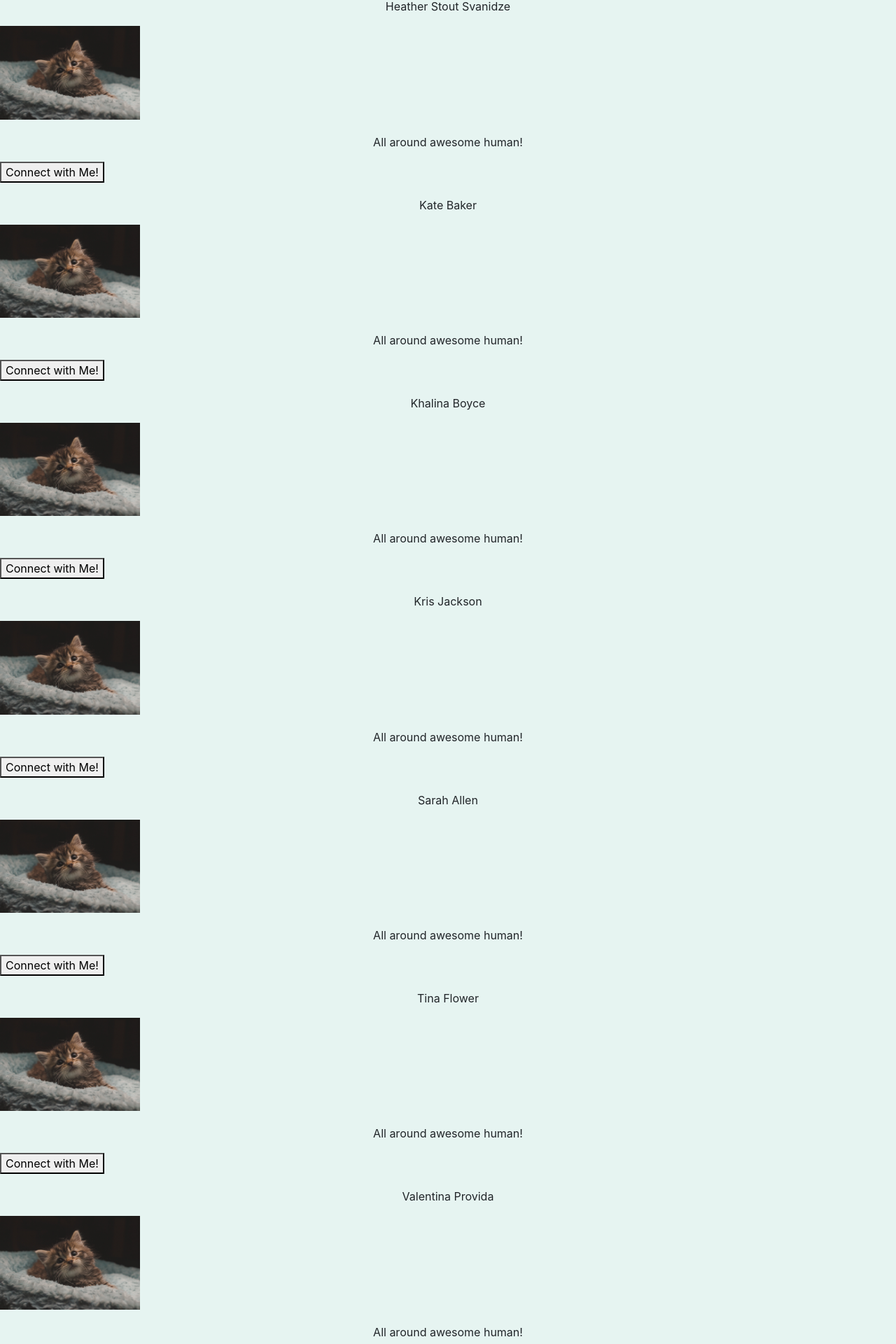
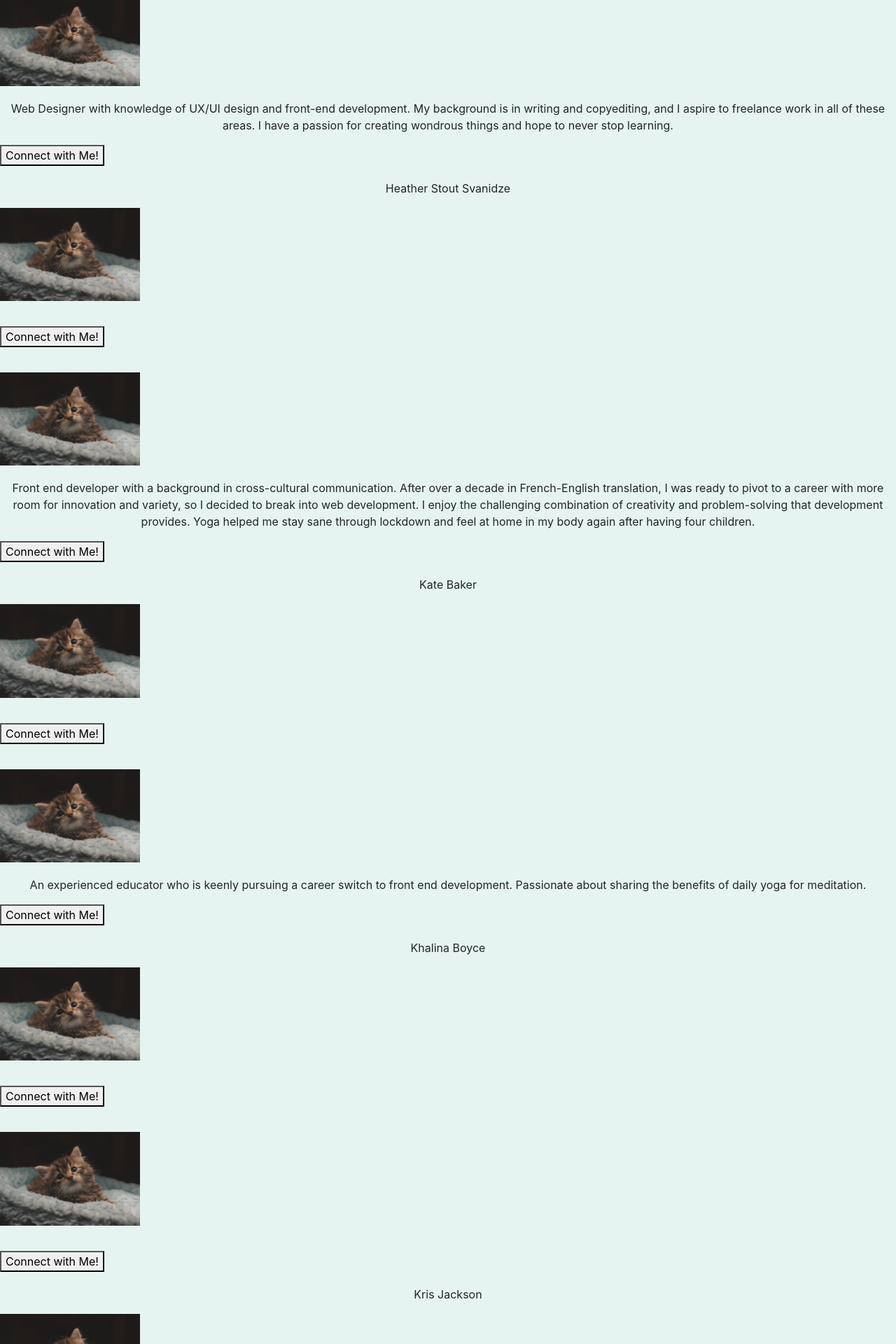
Before and after one commit to tmflower/yoga2go, a React (Create React App) app: page /about in a window 1280 px wide. Shown: the part 552-2472 px from the top of the page at 70% size. Built offline with nearby package versions, Linux system fonts and the light colour scheme.

Commit message:
adding bio

```diff
--- a/src/Components/About.js
+++ b/src/Components/About.js
@@ -5,14 +5,14 @@ export function About() {
     return (
         <div>
             <h1>Meet the Yoga2Go Developers</h1>
-            <Dev name="Elizabeth King"/>
-            <Dev name="Heather Stout Svanidze"/>
-            <Dev name="Kate Baker"/>
-            <Dev name="Khalina Boyce"/>
-            <Dev name="Kris Jackson"/>
-            <Dev name="Sarah Allen"/>
-            <Dev name="Tina Flower"/>
-            <Dev name="Valentina Provida"/>
+            <Dev name="Elizabeth King"/> <Dev bio="Web Designer with knowledge of UX/UI design and front-end development. My background is in writing and copyediting, and I aspire to freelance work in all of these areas. I have a passion for creating wondrous things and hope to never stop learning."/> <dev photo=""/>
+            <Dev name="Heather Stout Svanidze"/> <Dev bio="Front end developer with a background in cross-cultural communication. After over a decade in French-English translation, I was ready to pivot to a career with more room for innovation and variety, so I decided to break into web development. I enjoy the challenging combination of creativity and problem-solving that development provides. Yoga helped me stay sane through lockdown and feel at home in my body again after having four children."/>
+            <Dev name="Kate Baker"/> <Dev bio="An experienced educator who is keenly pursuing a career switch to front end development. Passionate about sharing the benefits of daily yoga for meditation."/>
+            <Dev name="Khalina Boyce"/> <Dev bio=""/>
+            <Dev name="Kris Jackson"/> <Dev bio=""/>
+            <Dev name="Sarah Allen"/> <Dev bio="Aspiring Network or DevOps Engineer; currently a full-time student studying Network Technologies. I have a background in WordPress site development and management as well as strong marketing skills. I enjoy being challenged and am always looking for opportunities to grow. "/>
+            <Dev name="Tina Flower"/> <Dev bio="lorem"/>
+            <Dev name="Valentina Provida"/> <Dev bio="Passionate cyber security analyst and computer digital forensic specialist with practical, hands-on experience. Skilled in risk/vulnerability management, networking protocols, IT regulatory compliance, incident response, business continuity, and disaster recovery planning. Yoga brings balance in my life!"/>
         </div>
     )
 }
--- a/src/Components/Dev.js
+++ b/src/Components/Dev.js
@@ -3,7 +3,7 @@ import "../styles/Dev.css";
 
 export function Dev({
     name,
-    bio="All around awesome human!",
+    bio,
     photo=defaultForBio,
     link="https://unsplash.com/photos/klH-f7mw2Ws?utm_source=unsplash&utm_medium=referral&utm_content=creditShareLink"}) {
     return (
```
